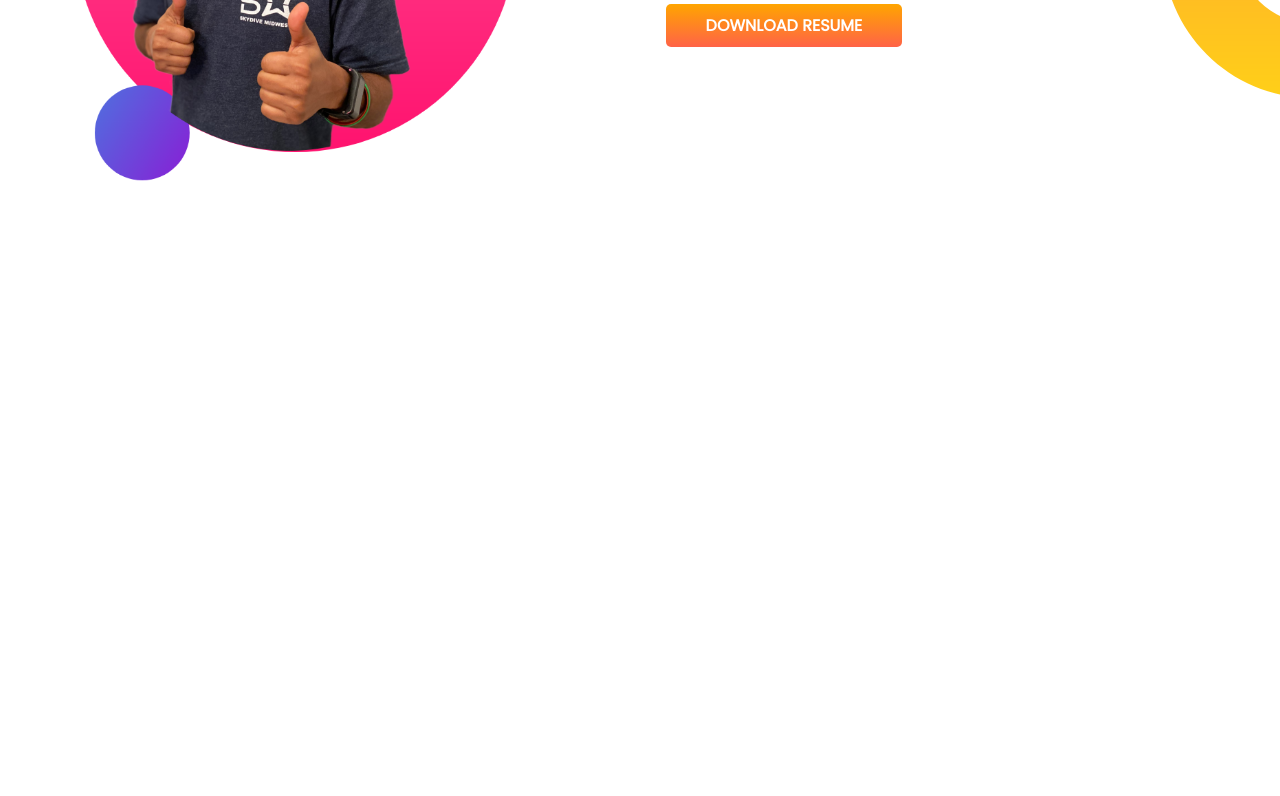
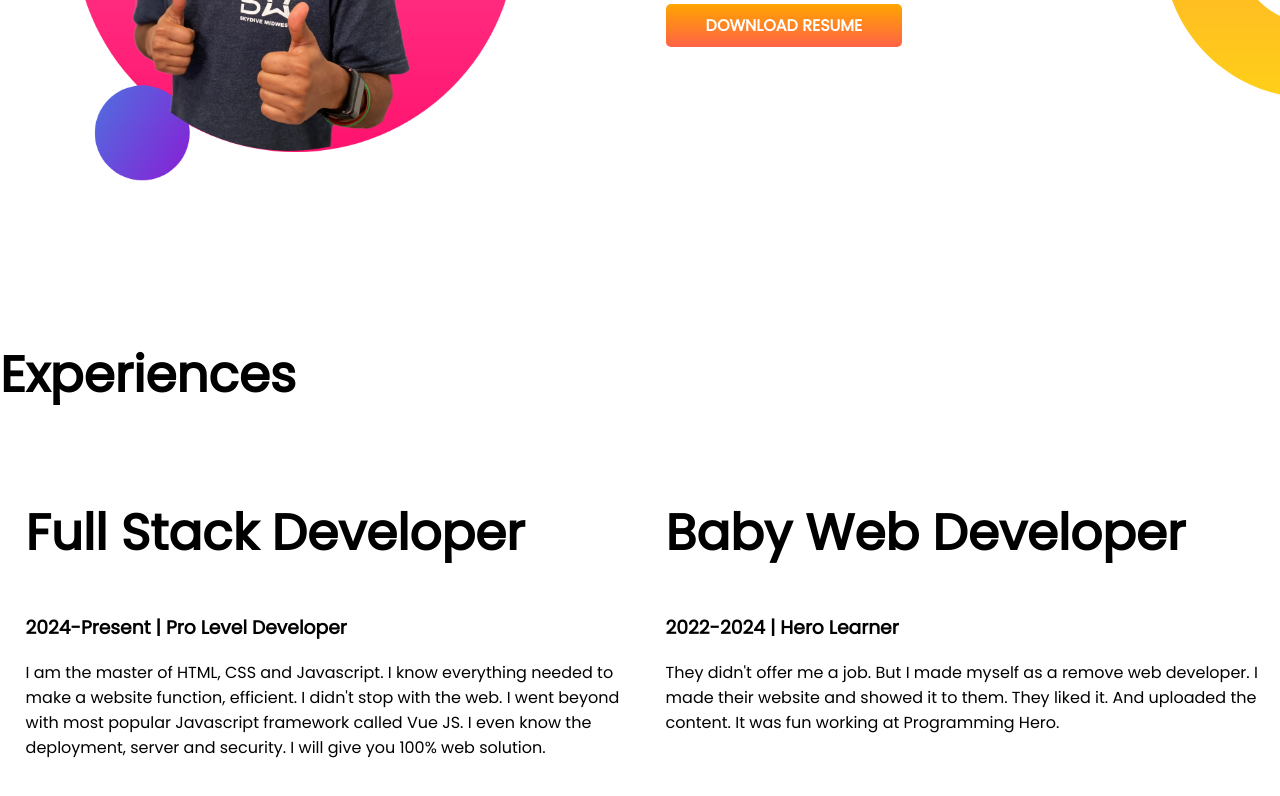
Before and after one commit to Hamed-Hasan/developer-portfolio, a plain HTML site: page index.html in a window 1280 px wide. Shown: the part 936-1732 px from the top of the page. Before the commit the page ends 1274 px from the top, so only its background shows below. Drawn offline with Linux system fonts and the light colour scheme.

Commit message:
flexible container

```diff
--- a/index.html
+++ b/index.html
@@ -13,7 +13,7 @@
 </head>
 
 <body>
-    <section class="top-banner">
+    <section class="top-banner flexible-container">
         <div class="half-width">
             <h1>Welcome To</h1>
             <h1><span class="orange-color">Jhankar Mahbub</span> World!</h1>
@@ -29,7 +29,7 @@
             <img src="images/Jhankar-pic-with-bg.png" alt="">
         </div>
     </section>
-    <section class="dream-big">
+    <section class="dream-big flexible-container">
         <div class="half-width">
             <img src="images/jhankar2.png" alt="">
         </div>
@@ -41,6 +41,26 @@
             <a class="link-button" target="_blank" href="">DOWNLOAD RESUME</a>
         </div>
     </section>
+    <section class="experience-area">
+        <h1>Experiences</h1>
+        <div class="flexible-container">
+            <div class="half-width">
+                <h1>Full Stack Developer</h1>
+                <h3>2024-Present | Pro Level Developer</h3>
+                <p>I am the master of HTML, CSS and Javascript. I know everything needed to make a website function,
+                    efficient. I didn't stop with the web. I went beyond with most popular Javascript framework called
+                    Vue
+                    JS. I even know the deployment, server and security. I will give you 100% web solution.</p>
+            </div>
+            <div class="half-width">
+                <h1>Baby Web Developer</h1>
+                <h3>2022-2024 | Hero Learner</h3>
+                <p>They didn't offer me a job. But I made myself as a remove web developer. I made their website and
+                    showed
+                    it to them. They liked it. And uploaded the content. It was fun working at Programming Hero.</p>
+            </div>
+        </div>
+    </section>
 </body>
 
 </html>
--- a/style.css
+++ b/style.css
@@ -8,7 +8,7 @@ h1{
 .orange-color{
     color: orange;
 }
-section{
+.flexible-container{
     display: flex;
     margin-bottom: 150px;
 }
```
